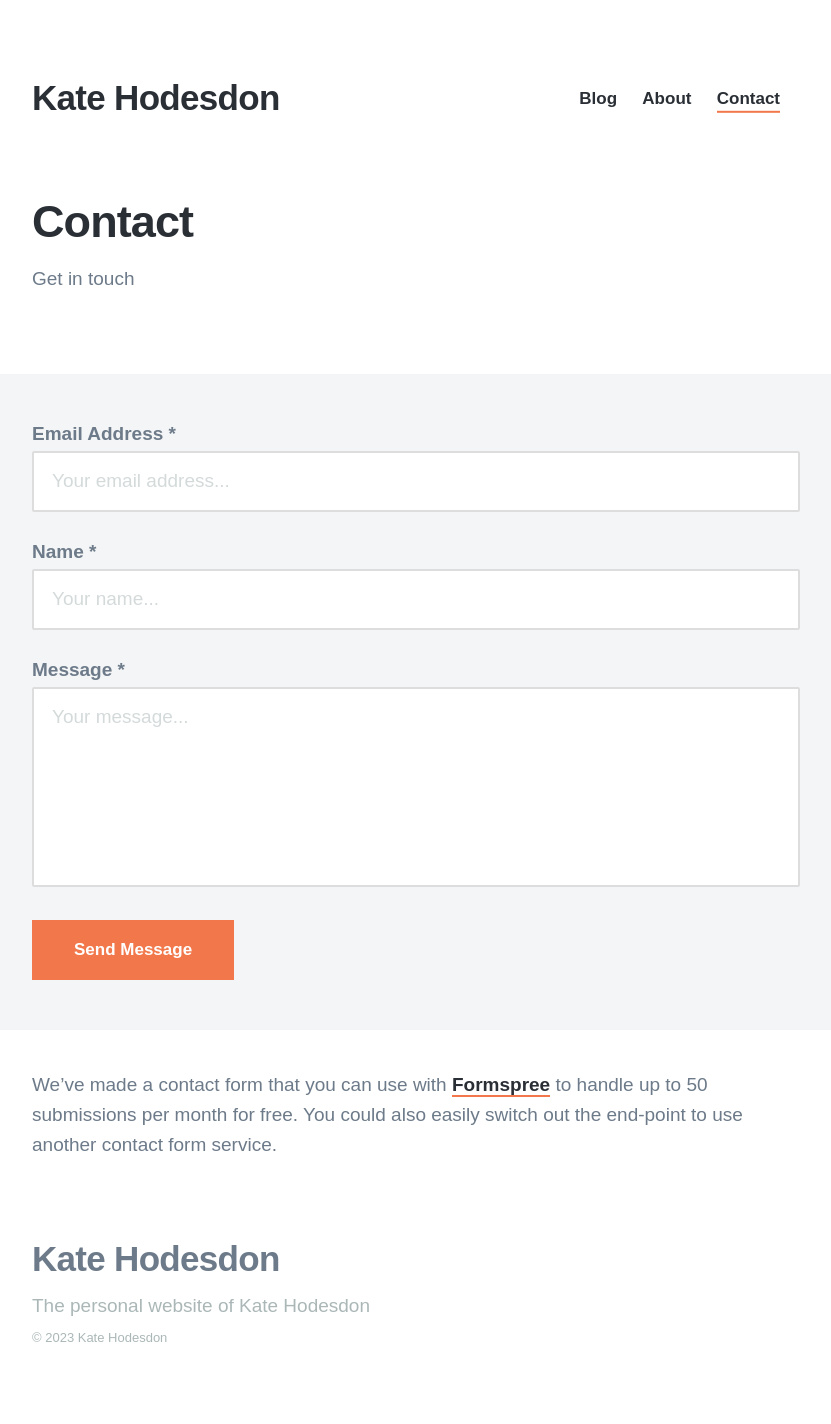
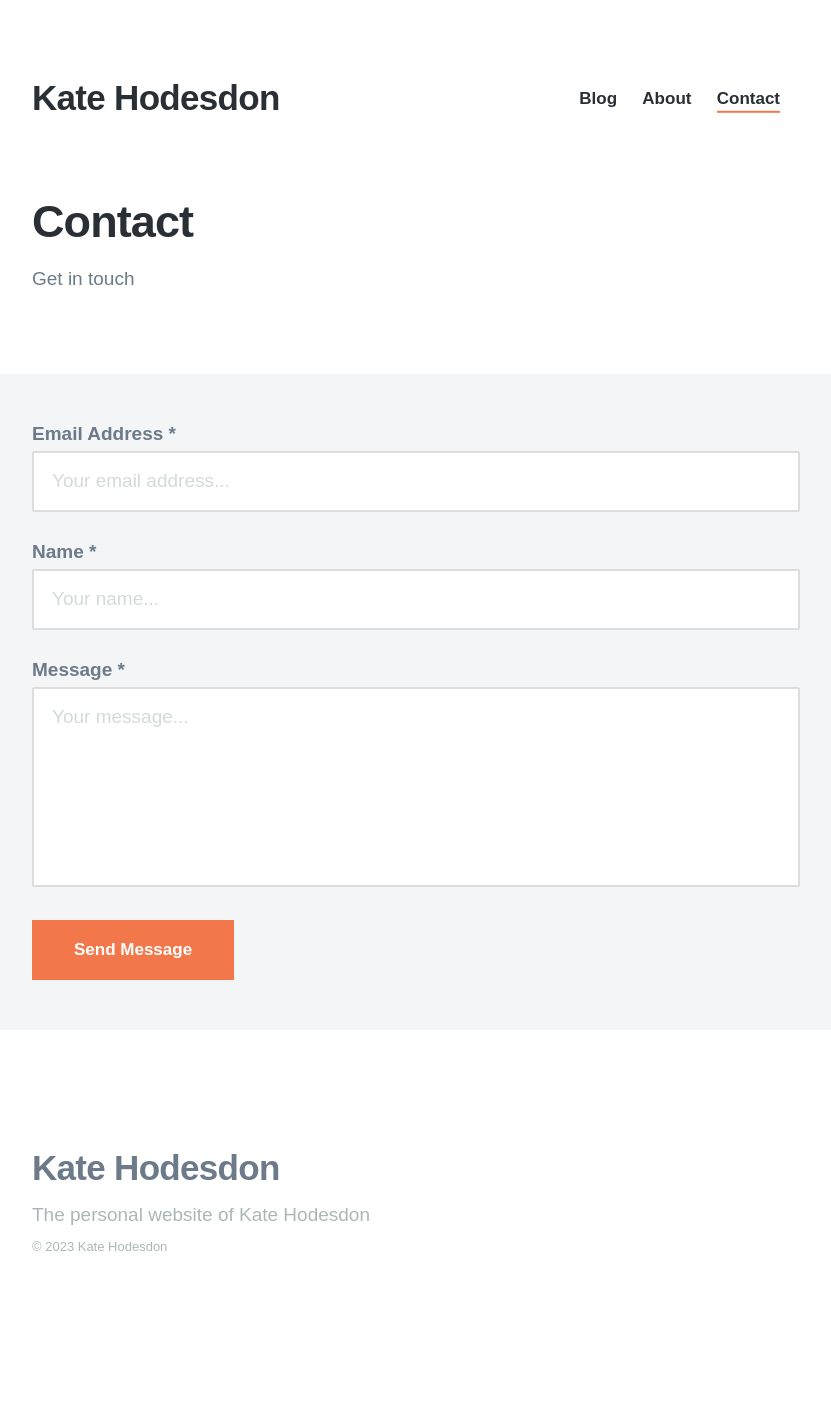
Before and after one commit to satsumas/website, a Jekyll site: the page built from _pages/contact.md, in a window 1280 px wide. Shown: the whole page, without its empty margins (224-1055 px from the left). Built offline with Jekyll 4.4.1, drawn with Linux system fonts in a browser that asks for light colours; nearby versions of some CDN libraries; some web fonts are replaced; after the commit the page ends 1333 px from its top, so only the background shows below that.

Commit message:
update form, edit stable diffusion post

```diff
--- a/_includes/contact-form.html
+++ b/_includes/contact-form.html
@@ -1,6 +1,6 @@
 <div class="contact-form">
 
-	<form method="post" action="{{ site.data.settings.contact_settings.form_action }}" id="contact-form">
+	<form method="post" action="https://formspree.io/f/xeqwgwpw" id="contact-form">
 
 		<div class="contact-form__item">
 			<label class="contact-form__label">Email Address *</label>
--- a/_pages/contact.md
+++ b/_pages/contact.md
@@ -1,10 +1,8 @@
 ---
 title: Contact
 subtitle: Get in touch
-description: Duet is a beautiful Jekyll portfolio theme.
+description:
 featured_image: /images/demo/demo-landscape.jpg
 ---
 
 {% include contact-form.html %}
-
-We've made a contact form that you can use with [Formspree](https://formspree.io/create/jekyllthemes) to handle up to 50 submissions per month for free. You could also easily switch out the end-point to use another contact form service.
```
Also changed, not shown: _posts/023-01-26-stable-diffusion.md (+11 -5 lines), 5 other files.
